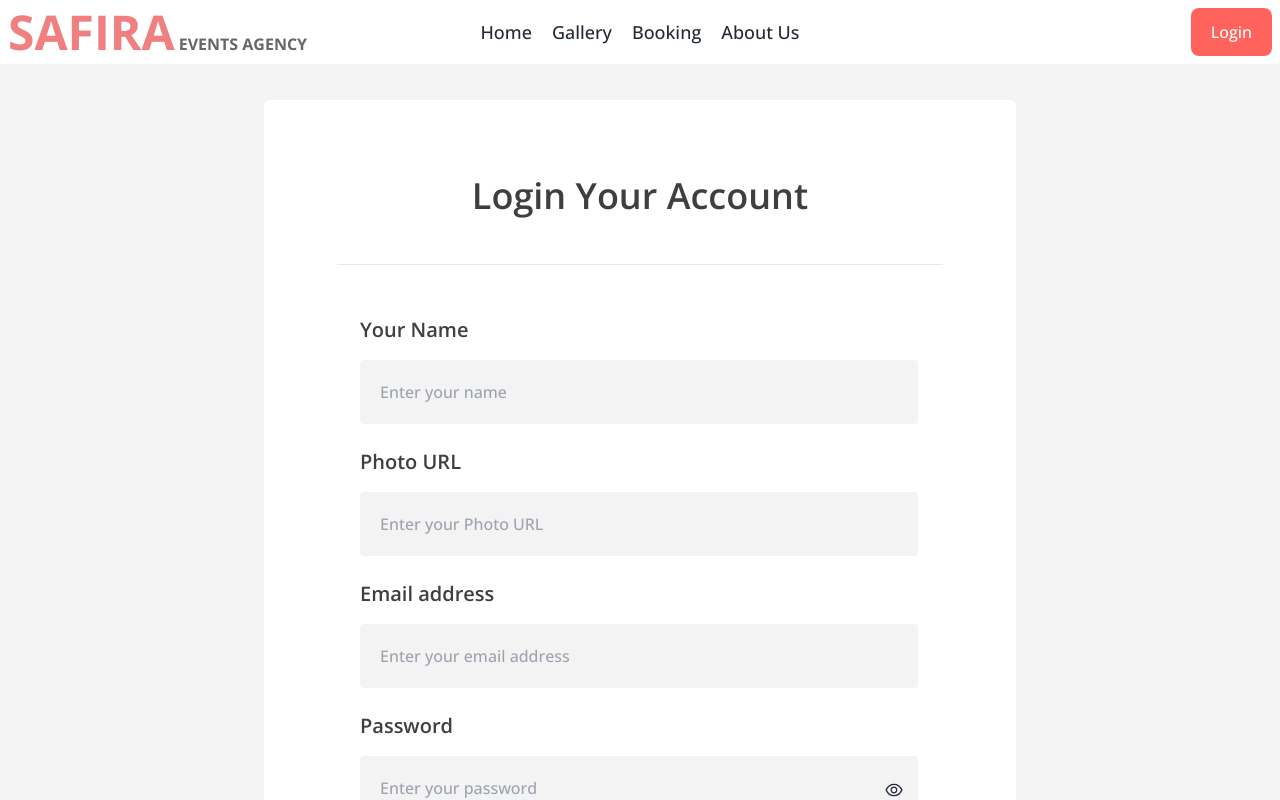
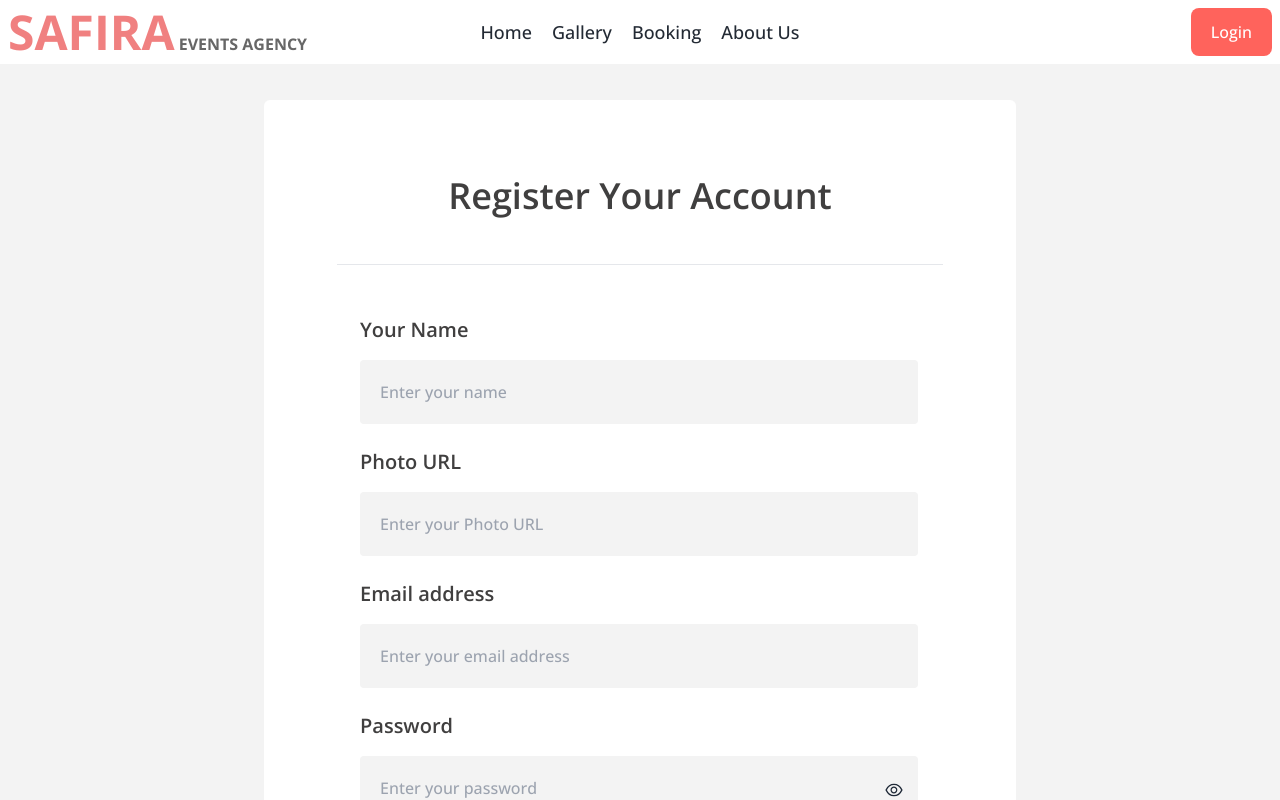
Before and after one commit to tonoy3125/Social-Event-Management, a React (Vite) app: page /register in a window 1280 px wide. Shown: the top 800 px of the page. Built offline with nearby package versions, Linux system fonts and the light colour scheme; no server answers.

Commit message:
update register page added commit

```diff
--- a/src/Pages/Register/Register.jsx
+++ b/src/Pages/Register/Register.jsx
@@ -66,7 +66,7 @@
     return (
         <div className="bg-[#F3F3F3] pb-[180px] pt-9">
             <div className=" w-[400px] md:w-[752px]  mx-auto rounded-md bg-[#fff] pt-10 md:pt-[76px]">
-                <h1 className=" text-2xl md:text-4xl font-semibold text-center text-[#403F3F] ">Login Your Account</h1>
+                <h1 className=" text-2xl md:text-4xl font-semibold text-center text-[#403F3F] ">Register Your Account</h1>
                 <hr className="md:w-[606px] h-1 mt-7 md:mt-12 mb-7 md:mb-12 mx-auto" />
                 <form onSubmit={handleRegister} className="md:pl-24">
                     <div className="mb-6">
```
